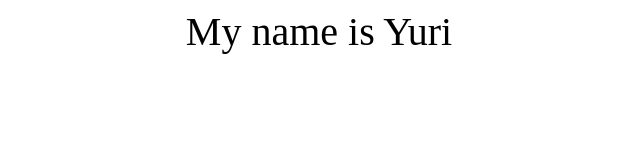
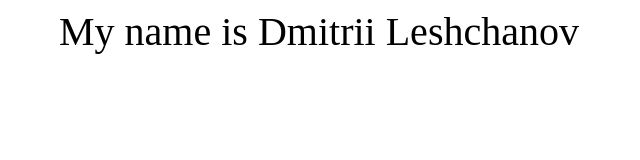
Before and after one commit to dmitrii-leshchanov/html-css-js-introduction, a plain HTML site: page index.html in a window 1280 px wide. Shown: the whole page, without its empty margins (321-961 px from the left). Drawn offline with Linux system fonts and the light colour scheme.

Commit message:
add lastname in the greetings

```diff
--- a/index.html
+++ b/index.html
@@ -7,6 +7,6 @@
     <title>Document</title>
 </head>
 <body>
-   <label style="font-size: 40px;display: block; text-align: center;">My name is Yuri</label>
+   <label style="font-size: 40px;display: block; text-align: center;">My name is Dmitrii Leshchanov</label>
 </body>
 </html>
```
